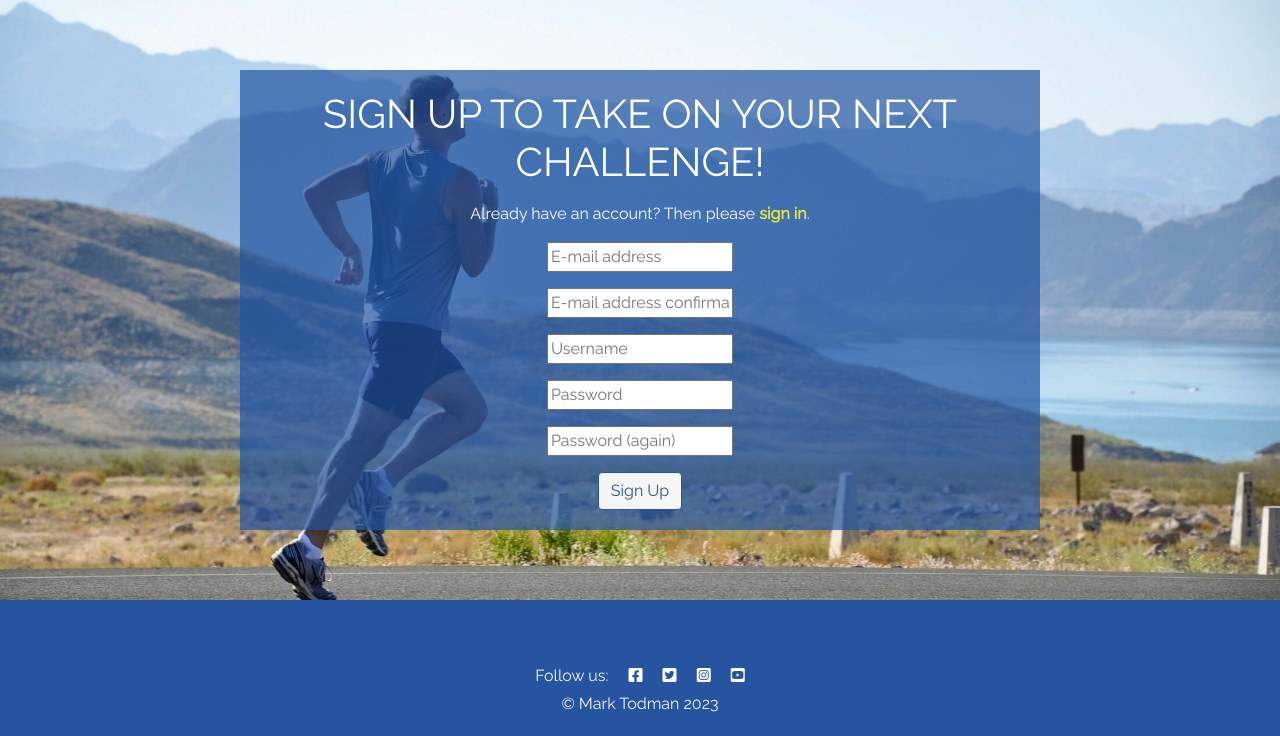
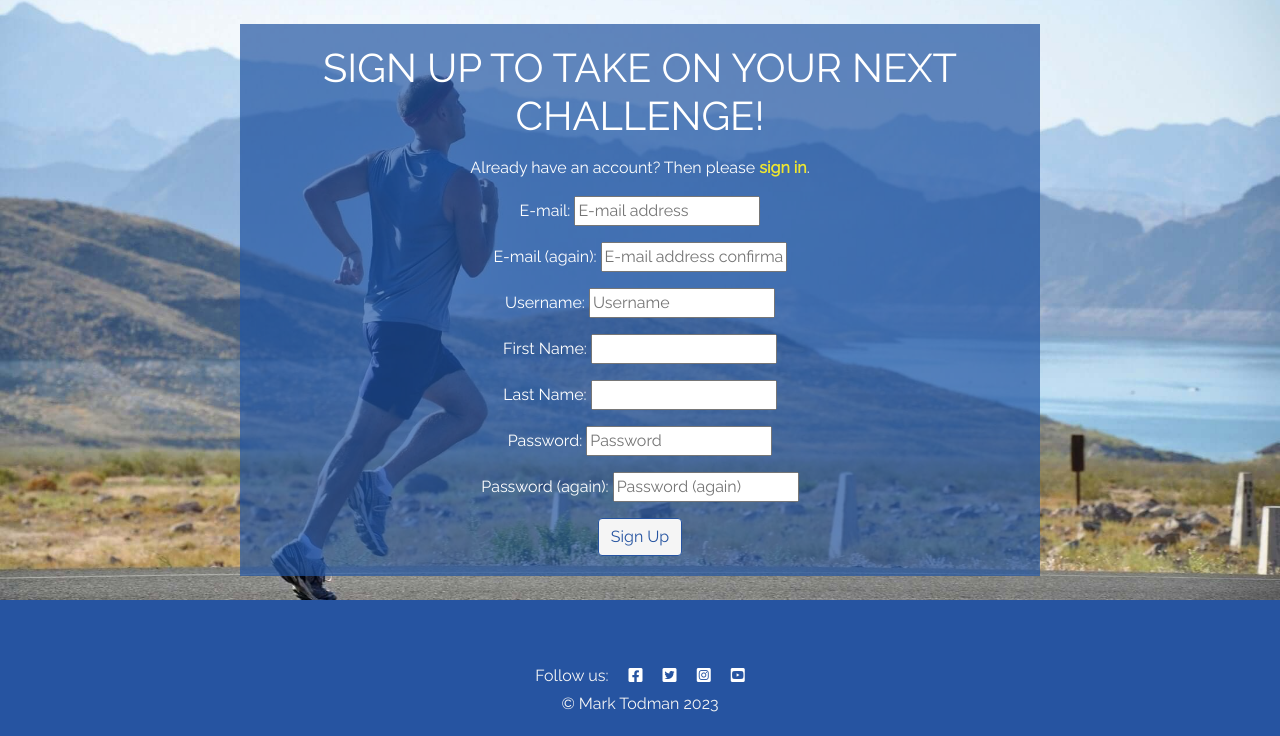
Before and after one commit to marktodman/endurance-republic, a Django app: page /accounts/signup/ in a window 1280 px wide. Shown: the part 105-841 px from the top of the page. Run offline with Django 3.2, Linux system fonts and the light colour scheme; some libraries are stand-ins or nearby versions; some web fonts are replaced.

Commit message:
feat: Add customer sign up form to enable name to be saved to profile

```diff
--- /dev/null
+++ b/endurance_republic/forms.py
@@ -0,0 +1,17 @@
+from django import forms
+from allauth.account.forms import SignupForm
+
+
+# Add custom fields to the allauth signup form
+class CustomSignupForm(SignupForm):
+
+    first_name = forms.CharField(max_length=50, label='First Name')
+    last_name = forms.CharField(max_length=50, label='Last Name')
+
+    def save(self, request):
+        user = super(CustomSignupForm, self).save(request)
+        user.first_name = self.cleaned_data['first_name']
+        user.last_name = self.cleaned_data['last_name']
+        user.save()
+
+        return user
--- a/endurance_republic/settings.py
+++ b/endurance_republic/settings.py
@@ -112,6 +112,7 @@ ACCOUNT_SIGNUP_EMAIL_ENTER_TWICE = True
 ACCOUNT_USERNAME_MIN_LENGTH = 4
 LOGIN_URL = '/accounts/login/'
 LOGIN_REDIRECT_URL = '/'
+ACCOUNT_FORMS = {'signup': 'endurance_republic.forms.CustomSignupForm', }
 
 CRISPY_TEMPLATE_PACK = 'bootstrap4'
 
--- a/profiles/forms.py
+++ b/profiles/forms.py
@@ -15,6 +15,8 @@ class UserProfileForm(forms.ModelForm):
         """
         super().__init__(*args, **kwargs)
         placeholders = {
+            'default_full_name': 'Full Name',
+            'default_email': 'Email',
             'default_phone_number': 'Phone Number',
             'default_street_address1': 'Street Address 1',
             'default_street_address2': 'Street Address 2',
--- a/profiles/models.py
+++ b/profiles/models.py
@@ -7,7 +7,6 @@ from django_countries.fields import CountryField
 from phonenumber_field.modelfields import PhoneNumberField
 
 
-# Edited from source: Code Institute Boutique Ado
 class UserProfile(models.Model):
     """
     A user profile model for maintaining default
--- a/static/css/base.css
+++ b/static/css/base.css
@@ -137,10 +137,6 @@ body {
 
 .account-link:hover {
     color: #8f2161;
-}
-
-.form-input label:not([for='id_remember']) {
-    display: none;
 }
 
 /* Shopping Cart Icon */
```
Also changed, not shown: checkout/views.py (+19 -1 lines).
